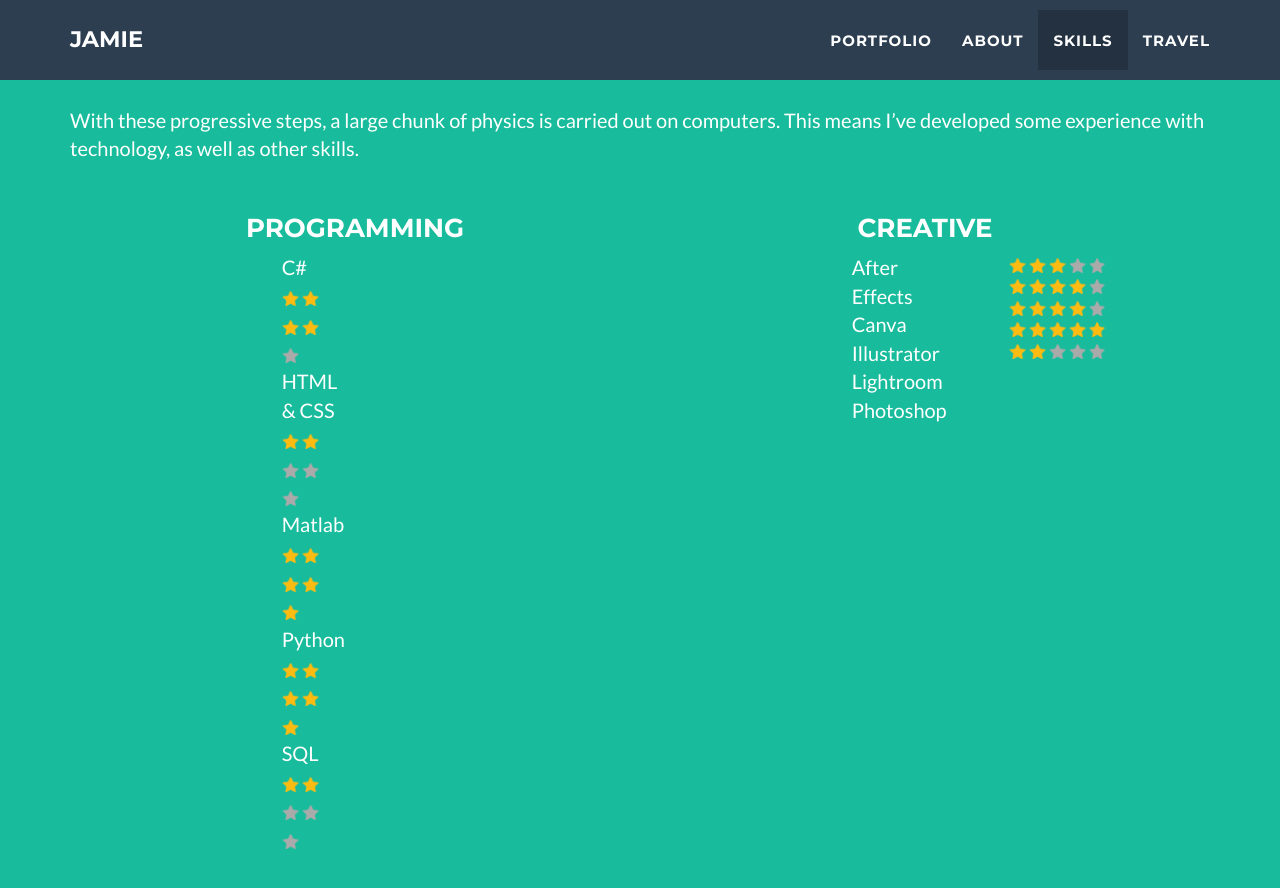
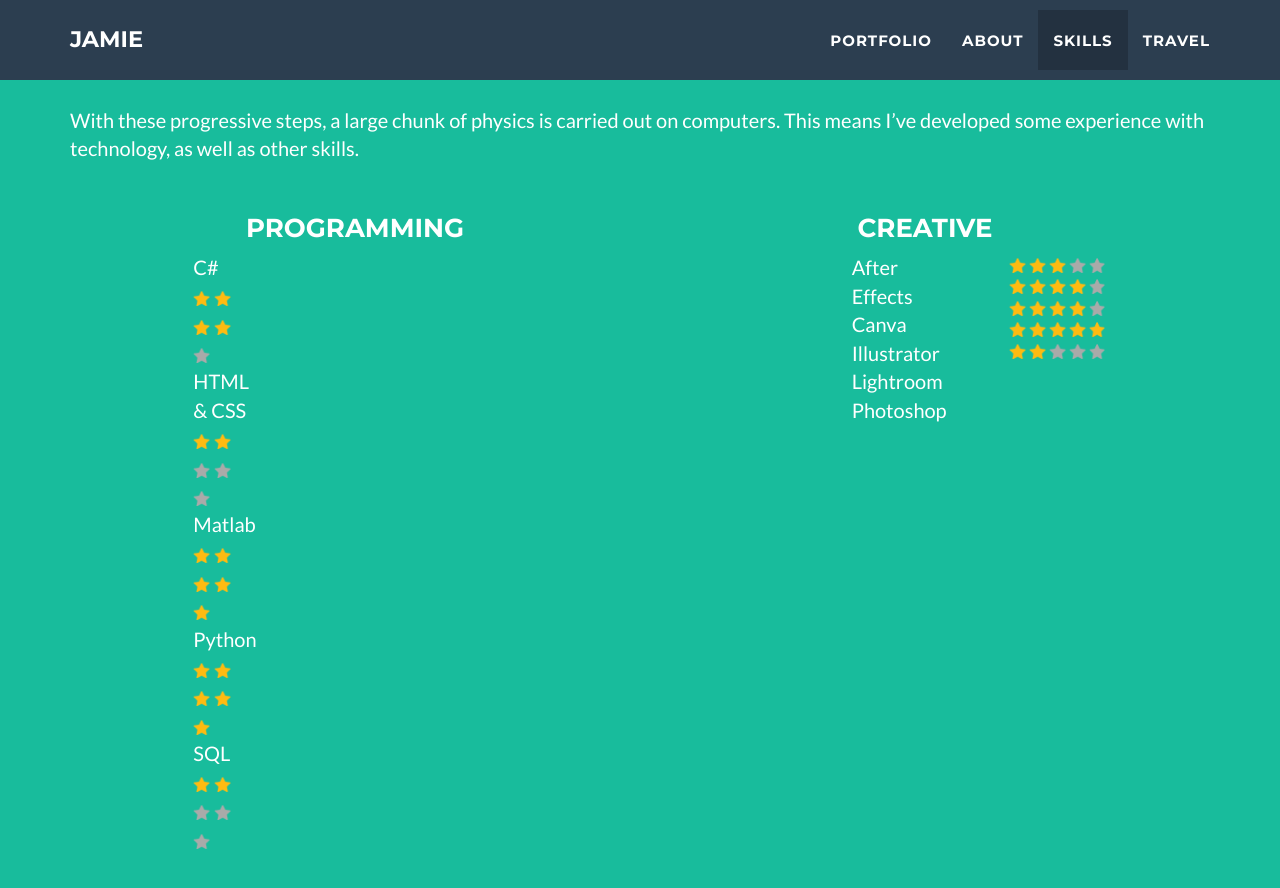
Before and after one commit to jamiedumayne/jamiedumayne.github.io, a Jekyll site: the page built from _posts/2014-07-18-project-1.markdown, in a window 1280 px wide and 900 px high, scrolled down 2467 px. Shown: the top 888 px of the window. Built offline with Jekyll 4.4.1, drawn with Linux system fonts in a browser that asks for light colours.

Commit message:
Update skills.html

```diff
--- a/_includes/skills.html
+++ b/_includes/skills.html
@@ -18,7 +18,7 @@
     <div class="float-container">
       <div class="float-child">
         <h3>Programming</h3>
-        <div class="col-lg-4 col-xs-2"></div>
+        <div class="col-lg-2 col-xs-6"></div>
           <div class="col-lg-2 col-xs-4">
           <p>
               C#<br>
```
